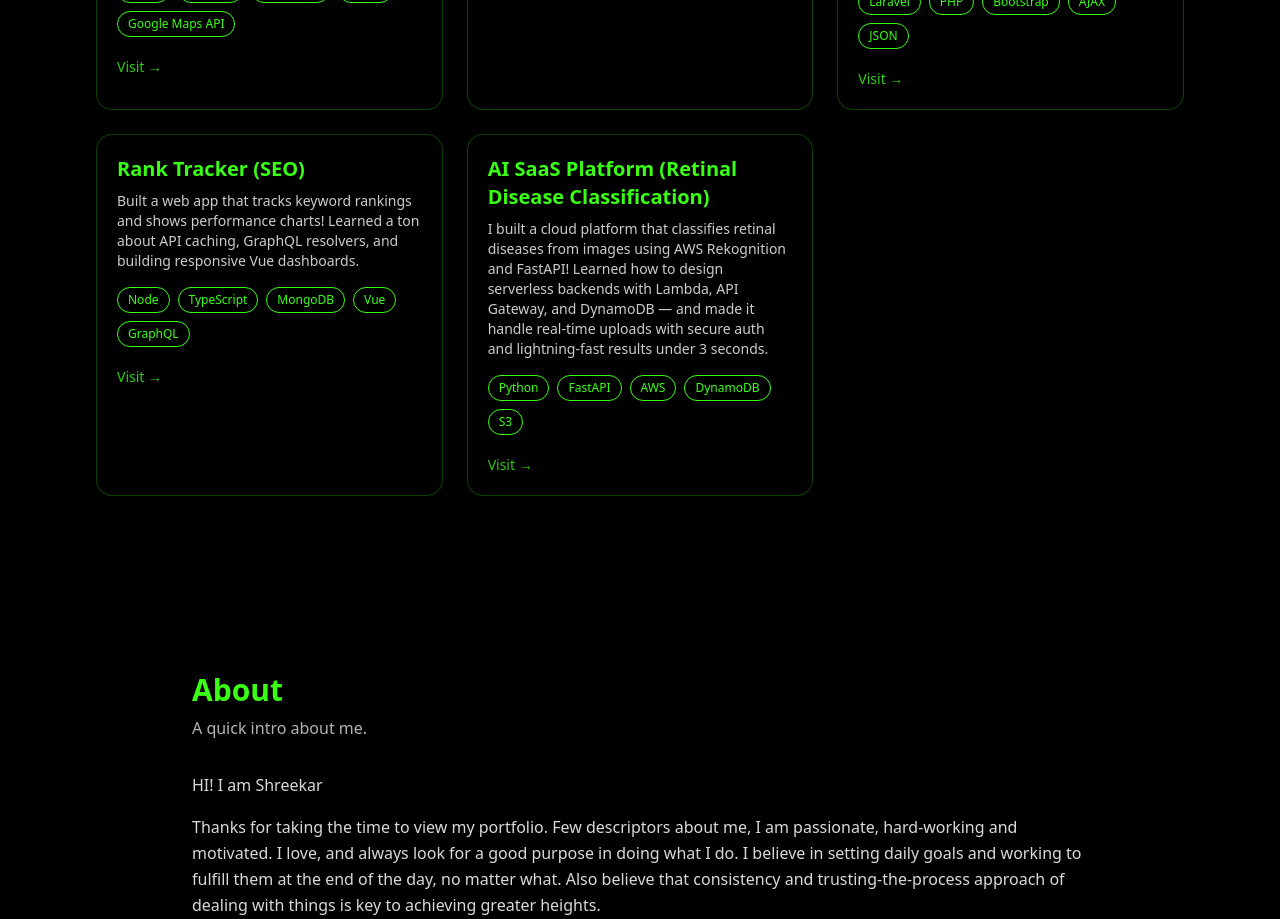
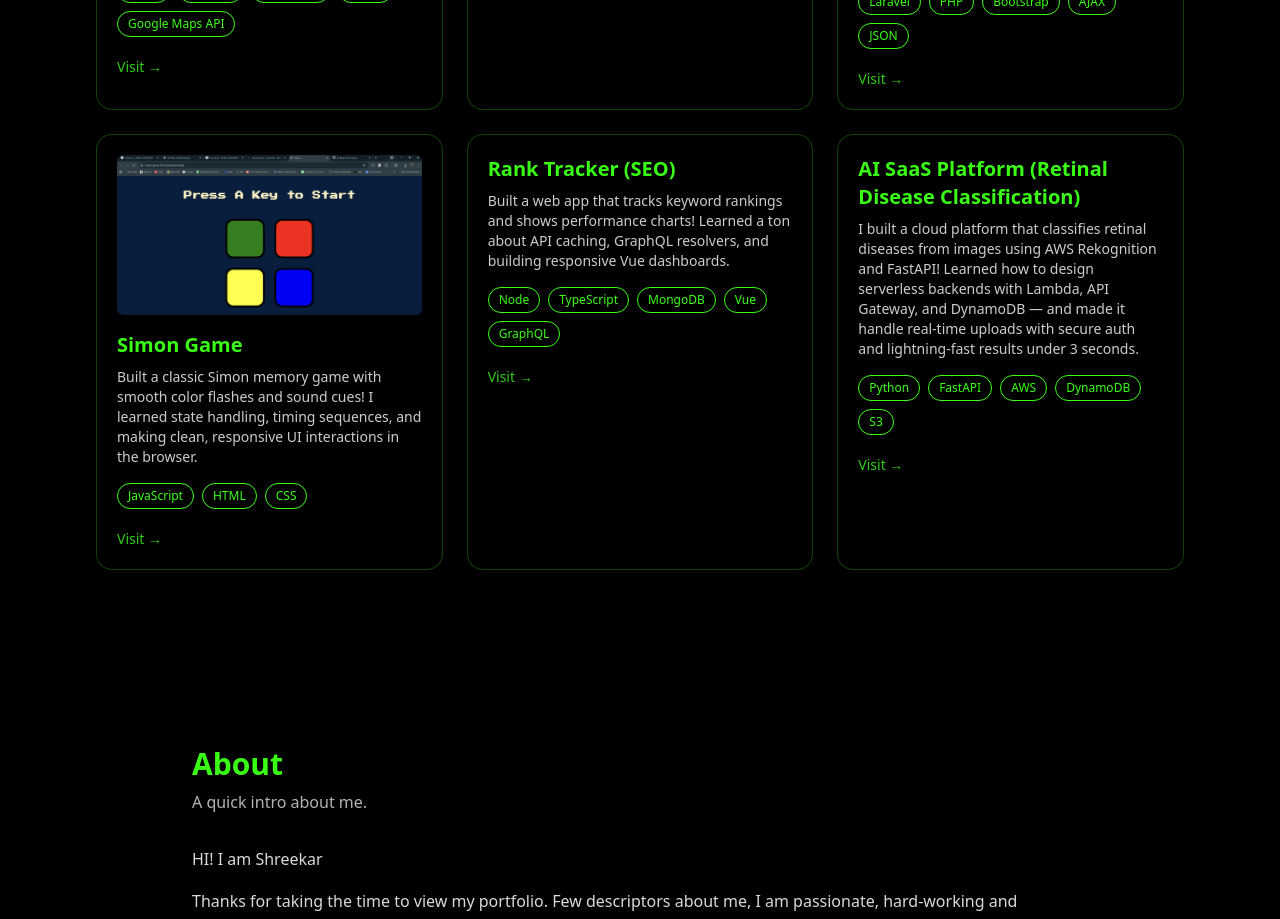
Before and after one commit to sbukkap/portfolio-v2, a React (Vite) app: page / in a window 1280 px wide. Shown: the part 1640-2559 px from the top of the page. Built offline with nearby package versions, Linux system fonts and the light colour scheme.

Commit message:
added simon game project

```diff
--- a/src/portfolio.tsx
+++ b/src/portfolio.tsx
@@ -87,6 +87,14 @@ const PROJECTS = [
     "A Laravel-based inventory tracker where users can add products, save entries to a JSON file, and view them in a responsive Bootstrap table. Built with AJAX form handling and a bonus edit feature using modals — helped me understand Laravel’s controllers, form validation, and file-based persistence.",
   tech: ["Laravel", "PHP", "Bootstrap", "AJAX", "JSON"],
   link: "https://github.com/sbukkap/inventory-app-laravel",
+},
+{
+  title: "Simon Game",
+  image: "/images/simon-game.png",
+  blurb:
+    "Built a classic Simon memory game with smooth color flashes and sound cues! I learned state handling, timing sequences, and making clean, responsive UI interactions in the browser.",
+  tech: ["JavaScript", "HTML", "CSS"],
+  link: "https://github.com/sbukkap/simon-game",
 },
 
   {
```
Also changed, not shown: public/images/simon-game.png (added).
